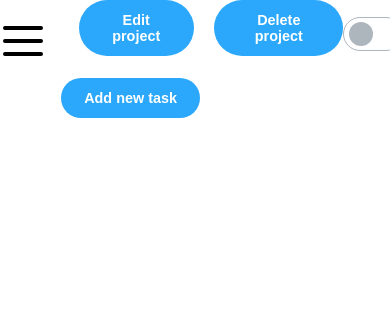
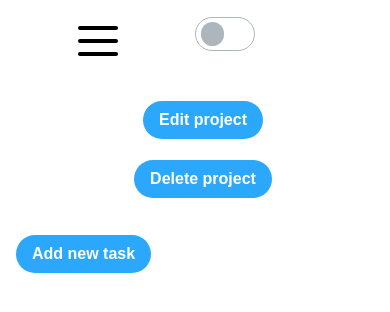
Before and after one commit to Aleksej222/ToDoList-TOP, a website built with webpack: page dist/index.html in a window 390 px wide. Built offline with nearby package versions, Linux system fonts and the light colour scheme.

Commit message:
Responsive design for tasks done down to 210px. Won't use time to fix.

```diff
--- a/src/responsive-style.css
+++ b/src/responsive-style.css
@@ -79,10 +79,6 @@
         /* background-color: brown; */
     }
 
-    .container .btn {
-        /* padding: 12px 13px; */
-    }
-
 
     /* TODO: Centrirat zadatak */
     /* TODO: Kako prikazat projekte kad je kliknut hamb. menu */
@@ -92,6 +88,46 @@
 
 }
 
+@media screen and (max-width: 500px) {
 
-/* ?? Postavit grid-area, postavit klase dodatne */
-/* ** Napravit burger i dark-mode btn row1, project title row2 */
+    .container {
+        grid-template-columns: 50% 50%;
+        grid-template-rows: 5% 95%;
+    }
+
+    .burger-container {
+        grid-column-start: 1;
+        grid-column-end: 2;
+        /* background-color: yellow; */
+    }
+
+    .toggle-container {
+        grid-area: 'row1-col2';
+    }
+
+    .tasks-container {
+        grid-column-start: 1;
+        grid-column-end: 4;
+        grid-row-start: 2;
+        grid-area: 'row2';
+    }
+
+    .project-title-container {
+        flex-direction: column;
+    }
+
+    .project-title-btns {
+        flex-direction: column;
+    }
+
+    .container .btn {
+        font-size: 1rem;
+        padding: 10px 16px;
+    }
+
+    .tasks-list {
+        margin-top: .8em;
+    }
+}
+
+/* !! Design breaks at 210px, its ok, won't use time to fix */
```
